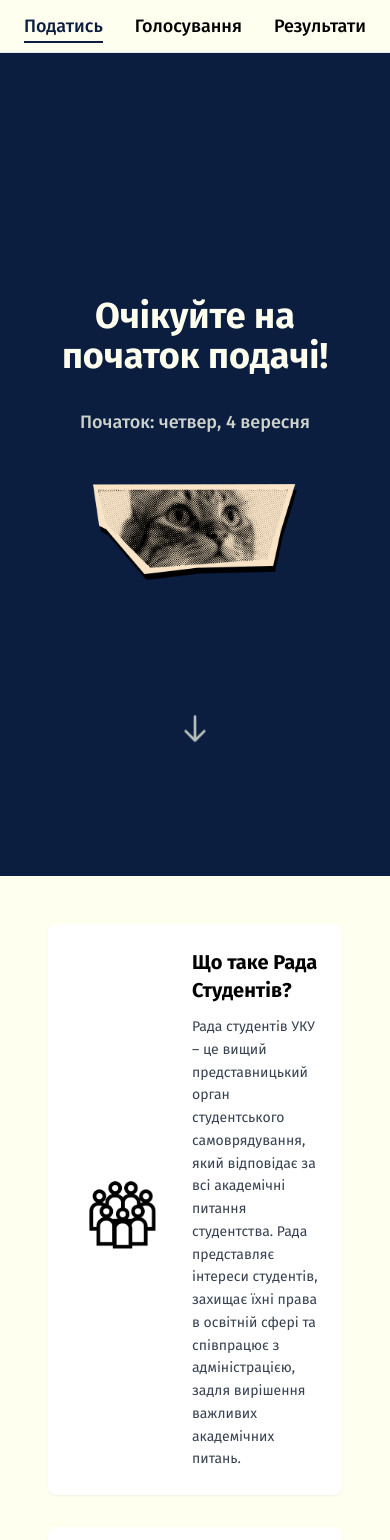
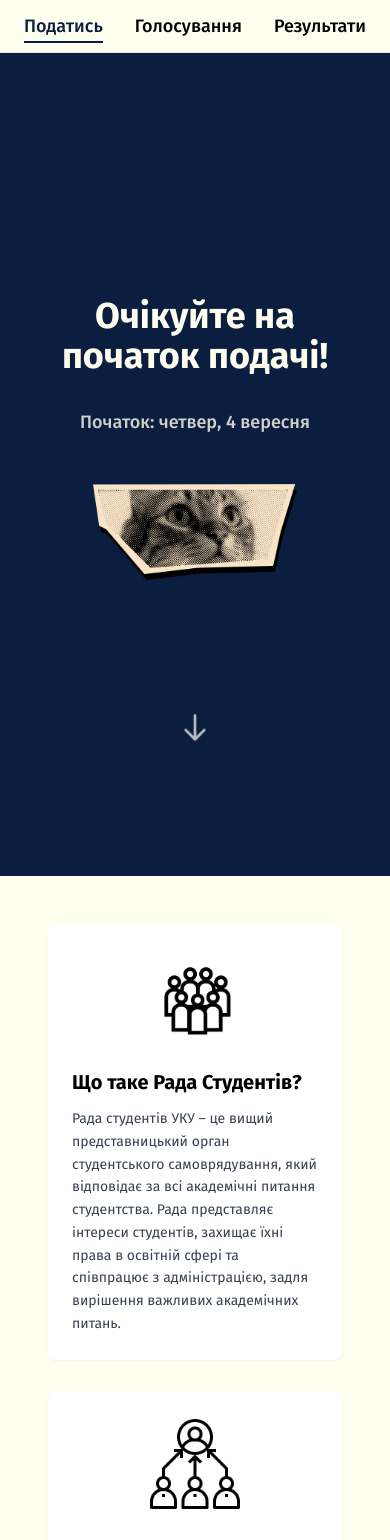
Before and after one commit to luftboud/ucu-election, a React (Vite) app: page / in a window 390 px wide. Shown: the top 1540 px of the page. Built offline with nearby package versions, Linux system fonts and the light colour scheme.

Commit message:
fix: quick fix for mobile version

```diff
--- a/client/pages/Application.tsx
+++ b/client/pages/Application.tsx
@@ -41,7 +41,8 @@ export default function Application() {
           <img
             className="h-24 mx-auto mb-8"
             src="images/application-ended.webp"
-            alt="a cat looking" />
+            alt="a cat looking"
+          />
 
           {/* Applications open */}
 
@@ -110,7 +111,7 @@ export default function Application() {
                 className="bg-white rounded-lg p-6 shadow-sm hover:shadow-md transition-shadow duration-300"
               >
                 <div
-                  className={`flex items-center gap-6 ${index % 2 === 0 ? "flex-row" : "flex-row-reverse"}`}
+                  className={`flex items-center gap-6 ${index % 2 === 0 ? "md:flex-row" : "md:flex-row-reverse"} flex-col`}
                 >
                   {/* Icon placeholder */}
                   <div className="w-24 h-24 rounded-lg flex items-center justify-center flex-shrink-0">
```
